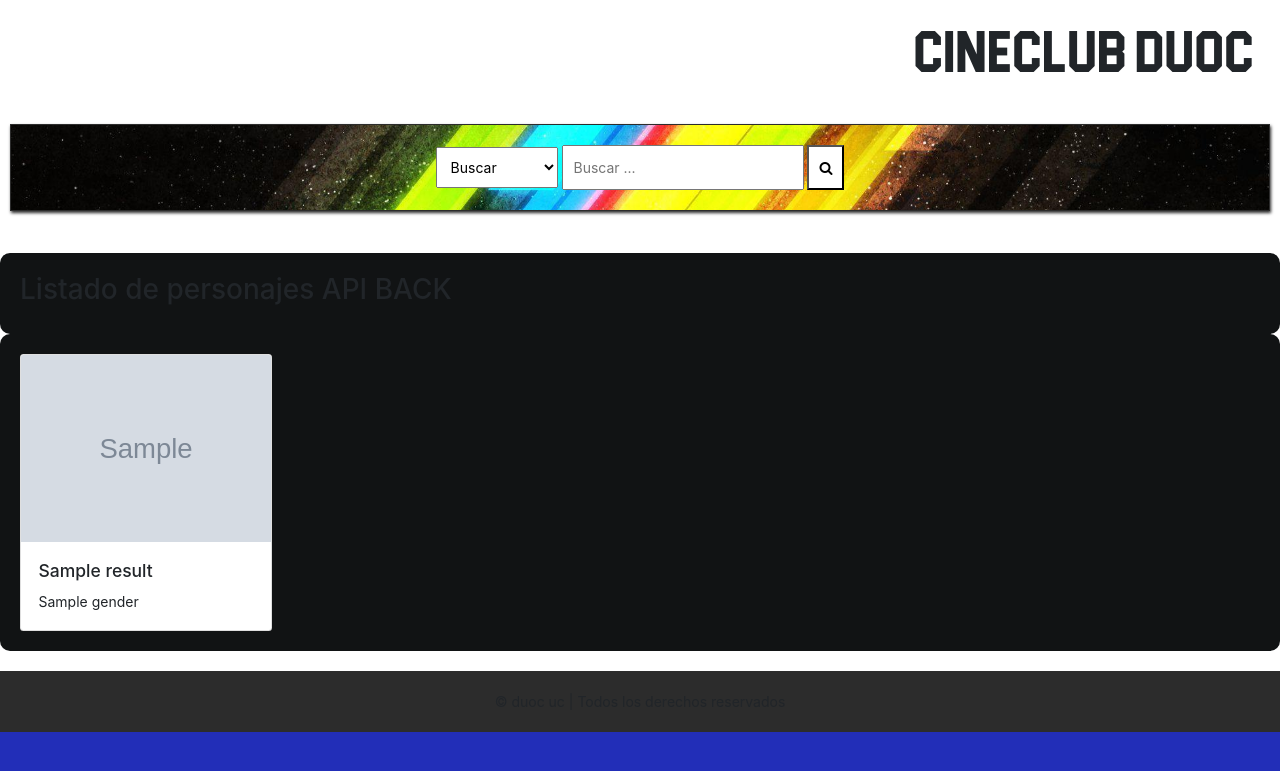
After one commit to alejogatino/cineduoc_s3, a Django app: page /form-api-back in a window 1280 px wide. The commit adds this page. Shown: the top 771 px of the page. Run offline with Django 5.2, Linux system fonts and the light colour scheme; tables that the repository leaves empty hold one stand-in row (values such as "Sample post"); grey boxes marked "Sample" are stand-in pictures; a database or web service that is not in the repository returns one stand-in record (values such as "Sample title"); data that the repository does not hold is empty; some libraries are stand-ins or nearby versions.

Commit message:
actualizacion 18:49

```diff
--- a/TestDjango/core/admin.py
+++ b/TestDjango/core/admin.py
@@ -1,4 +1,5 @@
 from django.contrib import admin
-from .models import Persona
+from .models import Persona, Usuario
 # Register your models here.
+admin.site.register(Usuario)
 admin.site.register(Persona)
--- /dev/null
+++ b/TestDjango/core/templates/core/form_api_back.html
@@ -0,0 +1,74 @@
+{% load static %}
+<!DOCTYPE html>
+<html lang="es">
+<head>
+  <meta charset="UTF-8">
+  <meta name="viewport" content="width=device-width, initial-scale=1.0">
+  <title>API BACK- Cine Duoc</title>
+  <link href="https://stackpath.bootstrapcdn.com/bootstrap/4.5.2/css/bootstrap.min.css" rel="stylesheet">
+  <script src="https://ajax.googleapis.com/ajax/libs/jquery/3.5.1/jquery.min.js"></script>
+
+    <link rel="stylesheet" href="{% static 'css/style.css' %}">
+    <link rel="stylesheet" href="https://cdnjs.cloudflare.com/ajax/libs/font-awesome/4.7.0/css/font-awesome.min.css">
+    <link rel="preconnect" href="https://fonts.gstatic.com">
+    <link href="https://fonts.googleapis.com/css2?family=Titillium+Web:ital@1&display=swap" rel="stylesheet">
+
+</head>
+<body>
+  <header>
+    <!--NavBar Section-->
+    <div class="navbar">
+        <nav class="navigation hide" id="navigation">
+            <span class="close-icon" id="close-icon" onclick="showIconBar()"><i class="fa fa-close"></i></span>
+            <ul class="nav-list">
+                <li class="nav-item"><a href="{% url 'home' %}">Inicio</a></li>
+                <li class="nav-item"><a href="{% url 'posts' %}">Posteos</a></li>
+                <li class="nav-item"><a href="{% url 'detalle' %}">Popular</a></li>
+                <li class="nav-item"><a href="{% url 'formulario' %}">Registrarse</a></li>
+                <li class="nav-item"><a href="{% url 'iniciar-sesion' %}">Iniciar Sesión</a></li>
+                <li class="nav-item"><a href="{% url 'form_api_back' %}">Api pelis</a></li>
+            </ul>
+        </nav>
+        <a class="bar-icon" id="iconBar" onclick="hideIconBar()"><i class="fa fa-bars"></i></a>
+        <div class="brand">CineClub Duoc</div>
+    </div>
+    <!--SearchBox Section-->
+    <div class="search-box">
+        <div>
+
+            <select name="" id="">
+                <option value="Everything">Buscar</option>
+                <option value="Titles">Títulos</option>
+                <option value="Descriptions">Descripción</option>
+            </select>
+            <input type="text" name="q" placeholder="Buscar ...">
+            <button><i class="fa fa-search"></i></button>
+        </div>
+    </div>
+</header>
+
+  <div class="container mt-5">
+      <h2>Listado de personajes API BACK</h2>
+      <div class="row" id="personajes"></div>
+  </div>
+  <div class="container">
+    <div class="row">
+        {% for personaje in personajes %}
+          <div class="col-md-4">
+            <div  class="card" style="width: 18rem; ">
+              <img src={{personaje.image}} class="card-img-top" alt="...">
+              <div class="card-body">
+                <h5 class="card-title">{{personaje.name}}</h5>
+                <p class="card-text">{{personaje.gender}} </p>
+              </div>
+            </div>
+          </div>
+        {% endfor %}
+    </div>
+  </div>
+  <footer>
+    <span>&copy;  duoc uc | Todos los derechos reservados</span>
+</footer>
+<script src="{% static 'js/main.js' %}"></script>
+</body>
+</html>
--- a/TestDjango/core/templates/core/home.html
+++ b/TestDjango/core/templates/core/home.html
@@ -24,6 +24,7 @@
                     <li class="nav-item"><a href="{% url 'detalle' %}">Popular</a></li>
                     <li class="nav-item"><a href="{% url 'formulario' %}">Registrarse</a></li>
                     <li class="nav-item"><a href="{% url 'iniciar-sesion' %}">Iniciar Sesión</a></li>
+                    <li class="nav-item"><a href="{% url 'form_api_back' %}">Api pelis</a></li>
                 </ul>
             </nav>
             <a class="bar-icon" id="iconBar" onclick="hideIconBar()"><i class="fa fa-bars"></i></a>
@@ -249,7 +250,7 @@
 
 
     <footer>
-        <span>&copy;  Selmi Abderrahim | Todos los derechos reservados</span>
+        <span>&copy;  duoc uc | Todos los derechos reservados</span>
     </footer>
     <script src="{% static 'js/main.js' %}"></script>
 </body>
--- a/TestDjango/core/urls.py
+++ b/TestDjango/core/urls.py
@@ -10,7 +10,8 @@
     path('posts/', views.posts, name='posts'),
     path('detalle/', views.detalle, name='detalle'),
     path('formulario/', views.formulario, name='formulario'),
-    path('iniciar-sesion/', views.iniciar_sesion, name='iniciar-sesion'),
+    path('iniciar_sesion/', views.iniciar_sesion, name='iniciar-sesion'),
+    path('form-api-back',views.form_api_back,name="form_api_back"),
 
 
 ]
--- a/TestDjango/core/views.py
+++ b/TestDjango/core/views.py
@@ -3,9 +3,38 @@
 from django.contrib.auth import authenticate, login
 from django.contrib import messages
 from django.contrib.auth.models import User
-
+from .models import Usuario
+import requests
 
 # Create your views here.
+# Create your views here.
+def iniciar_sesion(request):
+    if request.method =='POST':
+        username = request.POST.get('user')
+        password = request.POST.get('pass')
+        print("Datos del Form",username,password)
+        #return render(request,'core/login_usuario.html')
+        usuarioBD = Usuario.objects.filter(username=username).first()
+        print(usuarioBD)
+        if usuarioBD is not None:
+           if usuarioBD.password == password:
+              if usuarioBD.perfil == 1:
+                 print("Home administrador")
+                 return redirect('home')
+              if usuarioBD.perfil == 2:
+                 print("Home Usuario")
+                 return redirect('home')
+              else:
+                 print("No se encontrò perfil")
+                 return render(request,'core/iniciar_sesion.html')
+           else:
+              print("Password Incorrecta")
+              return render(request,'core/iniciar_sesion.html')
+        else:
+           print("Usuario no existe")
+           return render(request,'core/iniciar_sesion.html')
+    else:
+      return render(request,'core/iniciar_sesion.html')
 
 def home(request):
      return render(request, 'core/home.html')
@@ -35,16 +64,13 @@
         else:
             messages.error(request, 'Las contraseñas no coinciden')
     return render(request, 'core/formulario.html')
+#llamada de api
+def form_api_back(request):
+    url= "https://rickandmortyapi.com/api/character"
+    response = requests.get(url)
+    personajes = response.json().get('results',[])
 
-def iniciar_sesion(request):
-    if request.method == 'post':
-        username = request.POST['username']
-        password = request.POST['password']
-
-        user = authenticate(request, username=username, password=password)
-        if user is not None:
-            login(request, user)
-            return redirect('home')
-        else:
-            messages.error(request, "Nombre de usuario o contraseña incorrecta")
-    return render(request, 'core/iniciar_sesion.html')
+    context = {
+        'personajes' : personajes
+    }
+    return render(request, 'core/form_api_back.html',context)
```
Also changed, not shown: TestDjango/core/models.py (+15 -0 lines), TestDjango/core/templates/core/iniciar_sesion.html (+4 -4 lines), TestDjango/core/migrations/0002_usuario.py.
